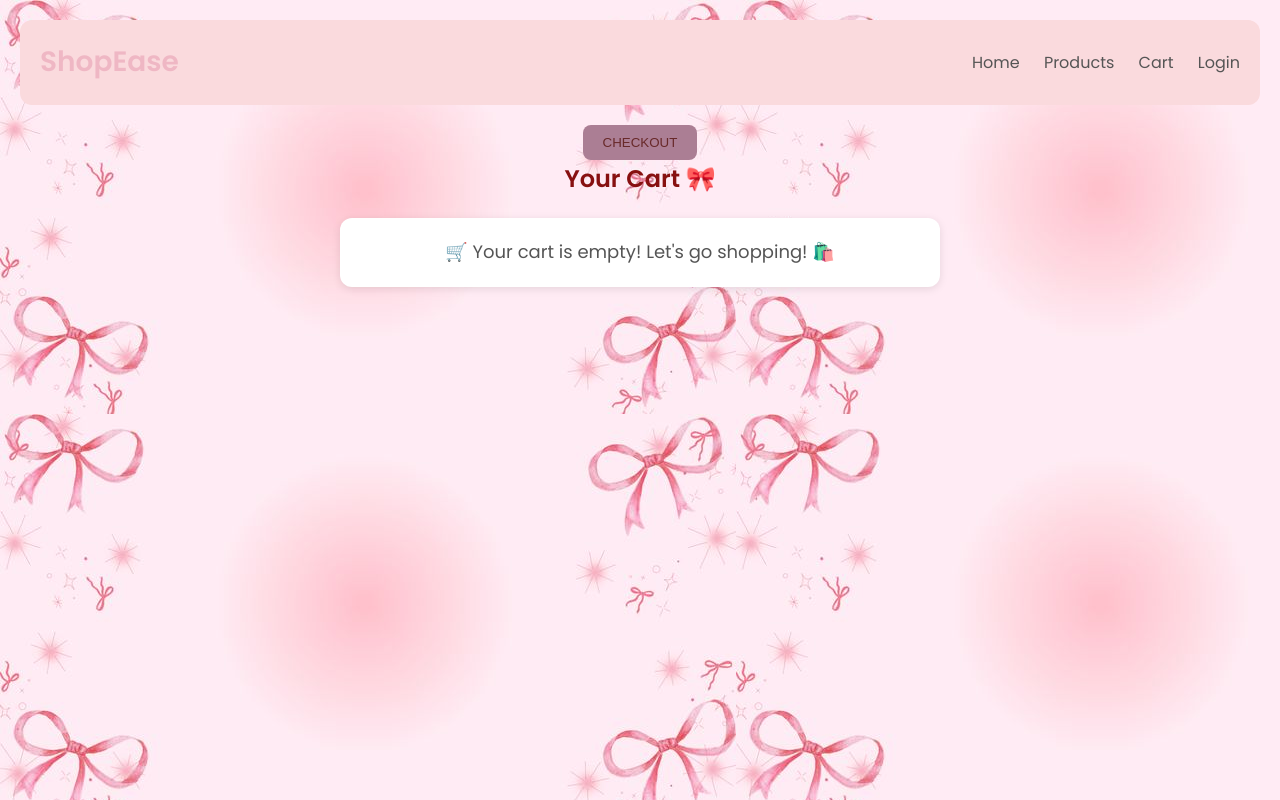
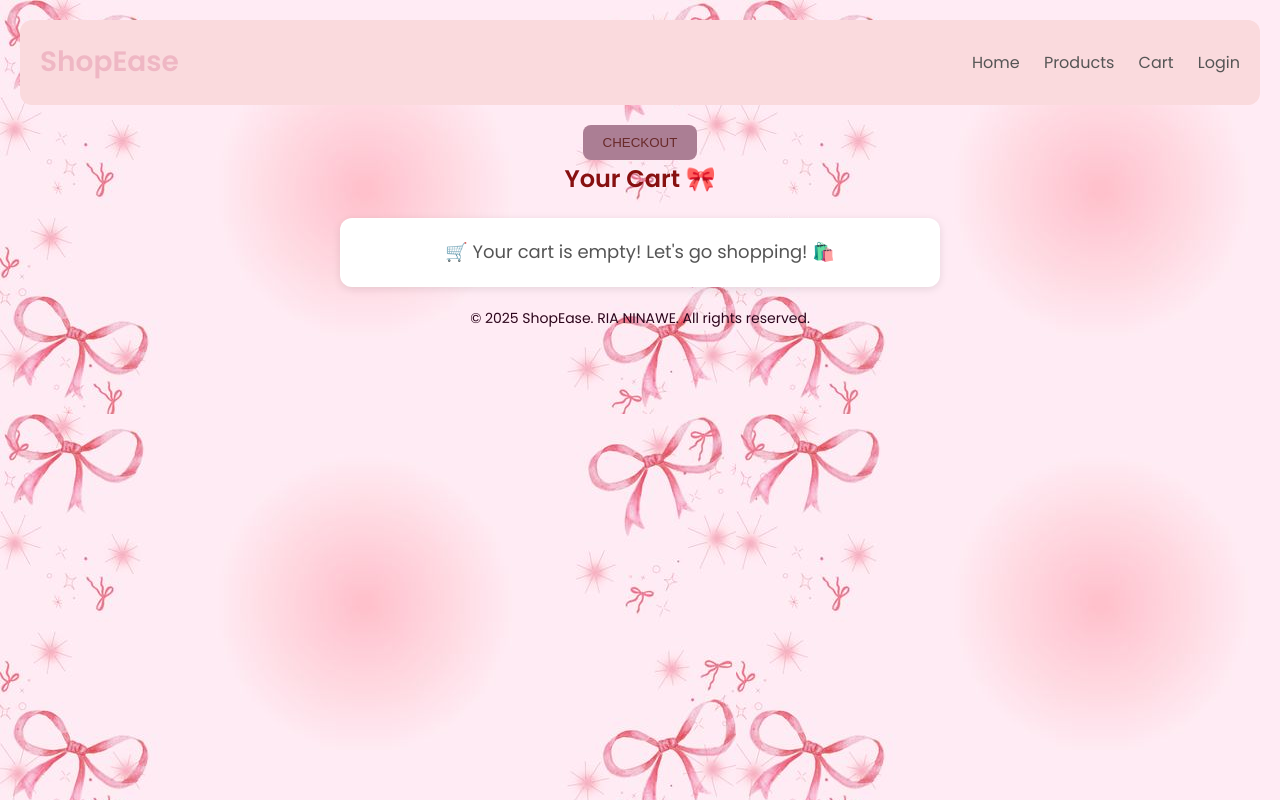
Before and after one commit to riya-ninawe/Ecommerce, a plain HTML site: page cart.html in a window 1280 px wide. Drawn offline with Linux system fonts and the light colour scheme; files that its build step writes are made by us from their sources.

Commit message:
FOOTER UPDATEDe

```diff
--- a/cart.html
+++ b/cart.html
@@ -92,6 +92,9 @@ nav a:hover {
     </div>
 
     <h3 id="total-price">Total: ₹0</h3>
+    <footer>
+        <p>&copy; 2025 ShopEase. RIA NINAWE. All rights reserved.</p>
+    </footer>
 
     <script src="js/cart.js"></script>
 
--- a/css/style.css
+++ b/css/style.css
@@ -109,7 +109,7 @@ nav a:hover {
 
 /* Footer */
 footer {
-    margin-top: 10px;
+    margin-top: 5px;
     text-align: center;
     font-size: 14px;
     color: #2c051b;
@@ -126,7 +126,7 @@ body {
     margin: 0;
     padding: 0;
     background-color: #d69090cb;
-    background-image: url("images")
+    background-image: url("images/");
 }
 #products {
     margin-top: 60px;
```
Also changed, not shown: index.html (+1 -1 lines), products.html (+1 -1 lines).
